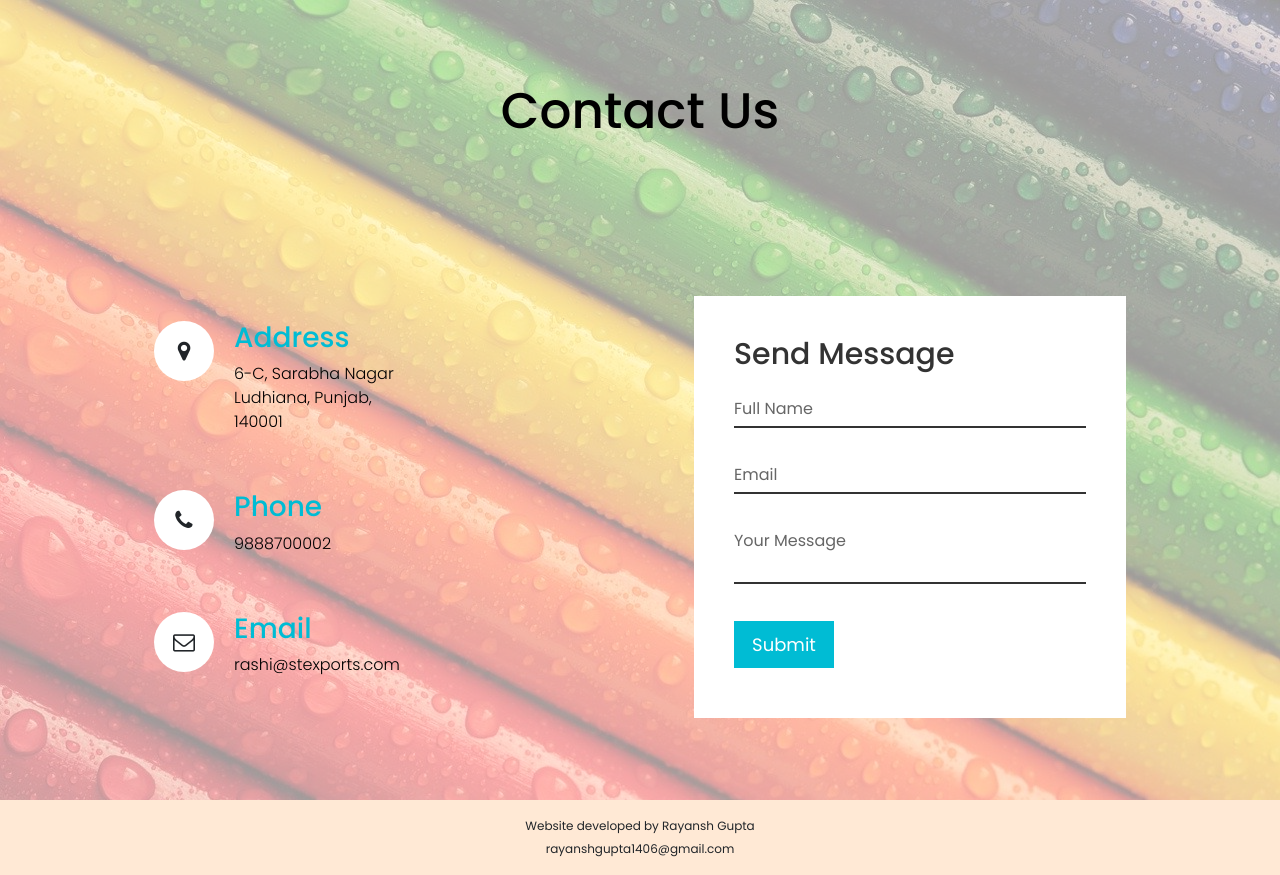
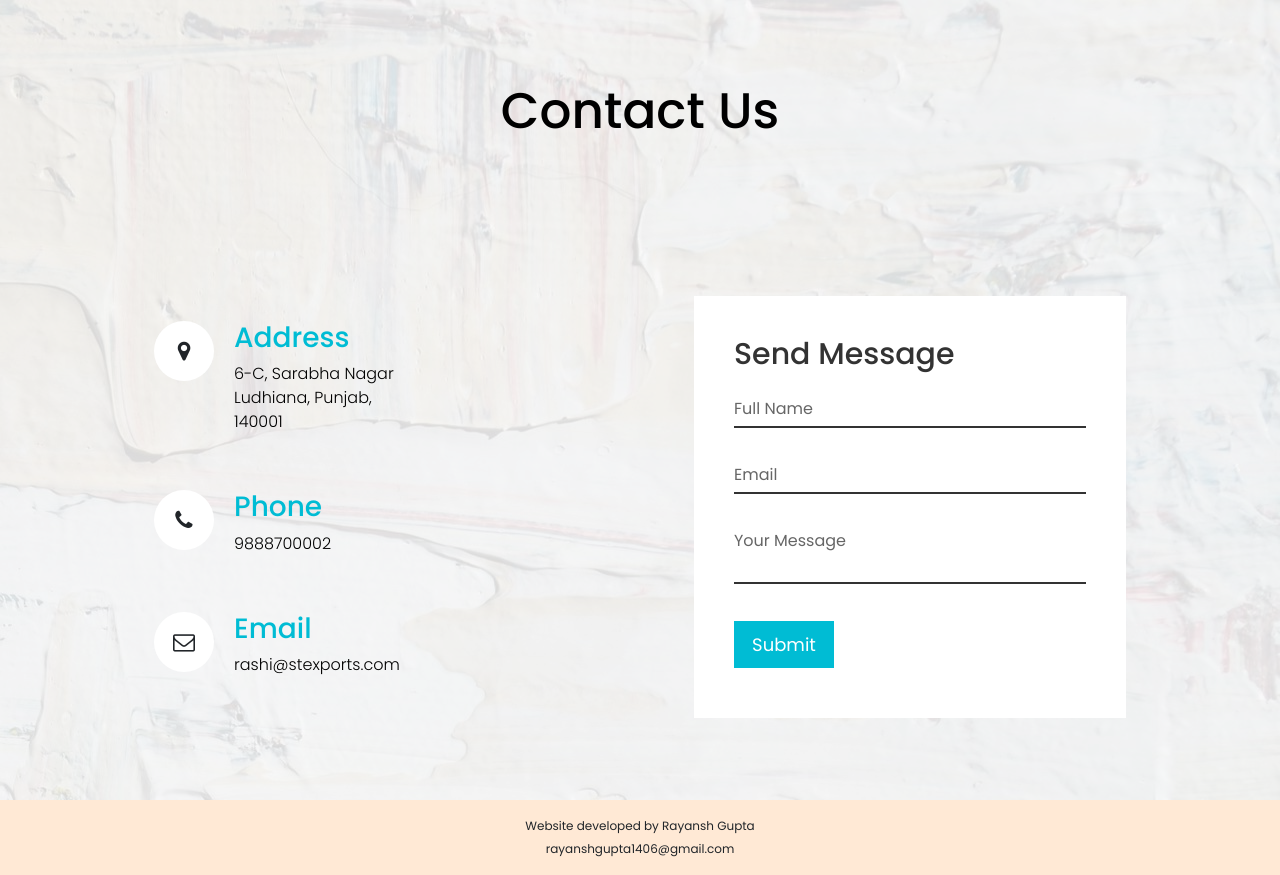
Before and after one commit to Rayansh14/pblwave2, a Django app: page /contact-us/ in a window 1280 px wide. Shown: the part 59-934 px from the top of the page. Run offline with Django 3.2, Linux system fonts and the light colour scheme; some libraries are stand-ins or nearby versions.

Commit message:
Update contact.html

```diff
--- a/other/templates/contact.html
+++ b/other/templates/contact.html
@@ -34,7 +34,7 @@
     @media (max-width: 1280px) {
         .contact::after {
             content: '';
-            background-image: url('/static/imgs/art2.jpg')
+            background-image: url('/static/imgs/art1.jpg')
         }
     }
 
```
